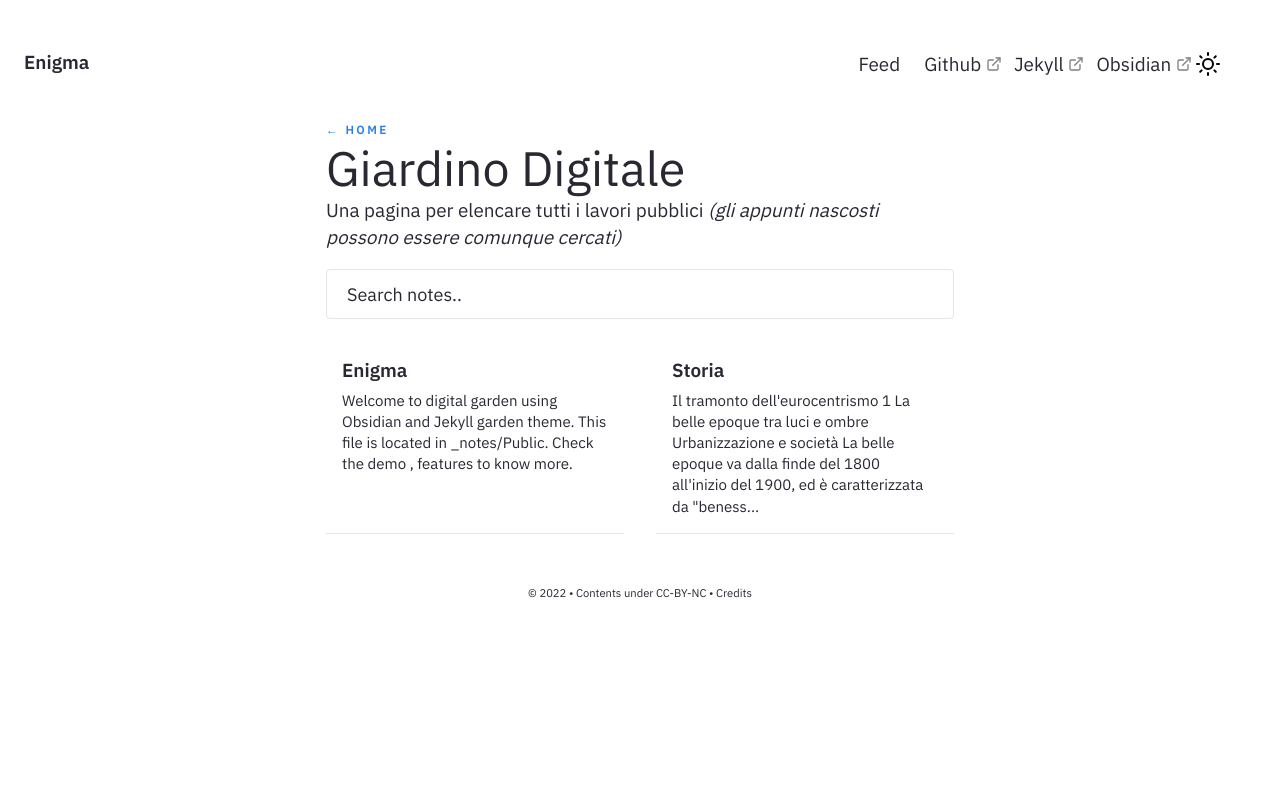
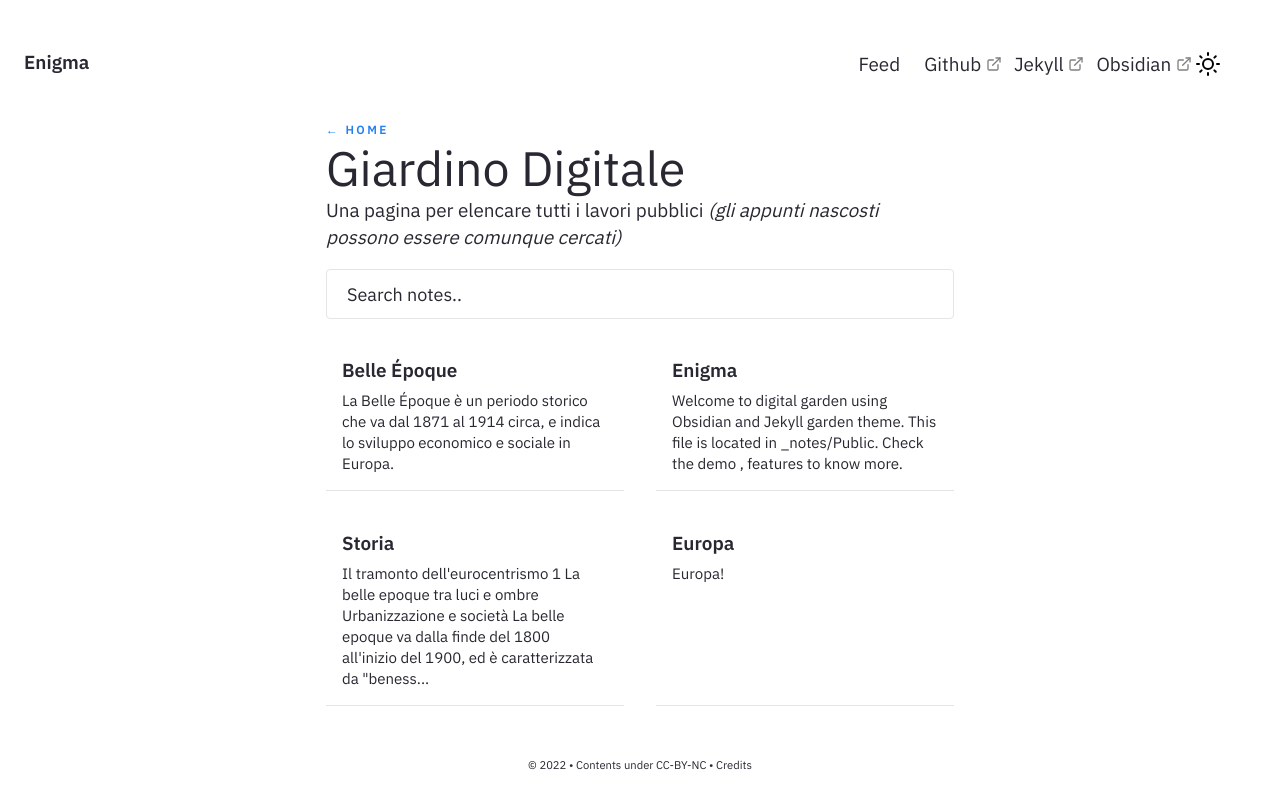
Before and after one commit to CuriousCI/enigma, a Jekyll site: the page built from pages/notes.md, in a window 1280 px wide. Shown: the top 809 px of the page. Built offline with Jekyll 4.4.1, drawn with Linux system fonts in a browser that asks for light colours.

Commit message:
Belle Époque

```diff
--- a/_notes/Public/eventi/belle epoque.md
+++ b/_notes/Public/eventi/belle epoque.md
@@ -1 +1,7 @@
-# Belle epoque
+---
+title: Belle Époque
+feed: show
+date: 16-06-2022
+---
+
+La **Belle Époque** è un periodo storico che va dal **1871** al **1914** circa, e indica lo **sviluppo** economico e sociale  in [[Europa]].
```
Also changed, not shown: _notes/Public/Europa.md (added, +7 -0 lines), 1 other file.
